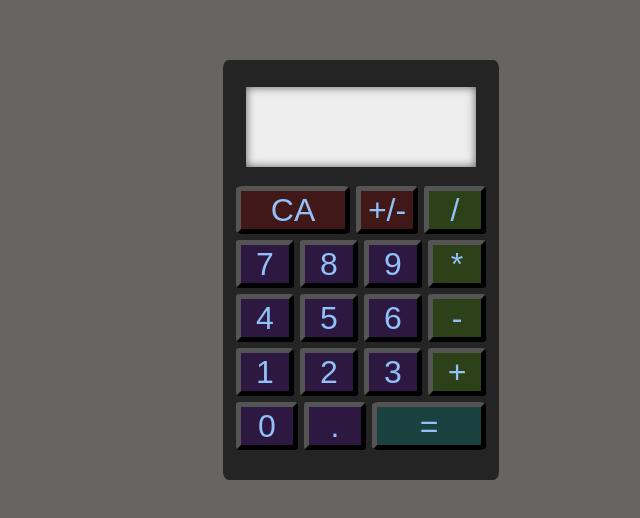
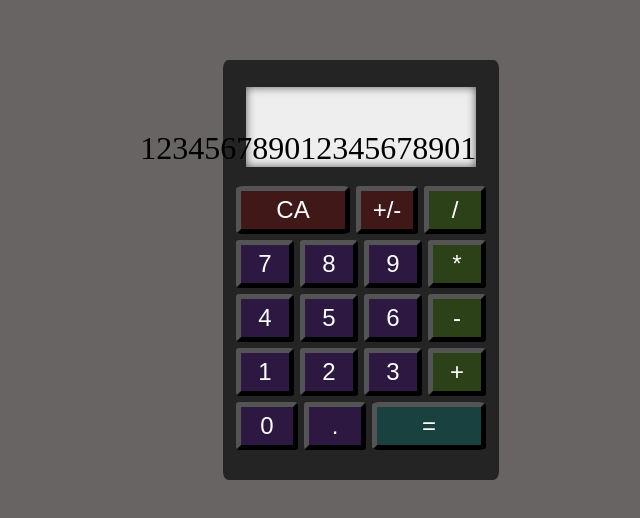
Before and after one commit to Virtuouz/Calculator, a plain HTML site: page index.html in a window 1280 px wide. Shown: the part 138-656 px from the top of the page, without its empty margins (279-919 px from the left). Drawn offline with Linux system fonts and the light colour scheme.

Commit message:
Align display text bottom right

```diff
--- a/index.html
+++ b/index.html
@@ -4,13 +4,15 @@
     <meta charset="UTF-8">
     <meta http-equiv="X-UA-Compatible" content="IE=edge">
     <meta name="viewport" content="width=device-width, initial-scale=1.0">
-    <title>Document</title>
+    <title>Coolcalator</title>
     <link rel="stylesheet" href="styles.css">
     <script src="index.js" defer></script>
 </head>
 <body>
     <div id="calc-body">
-        <div id="display"></div>
+        <div id="display">
+            <div id="output">123456789012345678901</div>
+        </div>
         <div class="row">
 
         </div>
--- a/styles.css
+++ b/styles.css
@@ -17,6 +17,7 @@ body{
     justify-content: center;
     padding: 10px;
     align-items: center;
+
 }
 
 #display{
@@ -26,7 +27,17 @@ body{
     flex-shrink: 0;
     margin-bottom: 2vh;
     box-shadow: inset 0 0 10px #5c5c5c;
+    display: flex;
+    justify-content: flex-end;
+    align-items: flex-end;
+    text-overflow: ellipsis;
 }
+
+#output{
+    font-size: 2rem;
+    text-overflow: ellipsis;
+}
+
 
 .row{
     display: flex;
@@ -39,8 +50,9 @@ body{
     height: 6vh;
     margin: 3px;
     flex:1;
-    color: rgb(145, 193, 248);
-    font-size: 2rem;
+    color: white;
+    font-size: 1.5rem;
+    text-align: center;
     border-radius: 7%;
     border-color: black;
     border-width: 5px;
```
